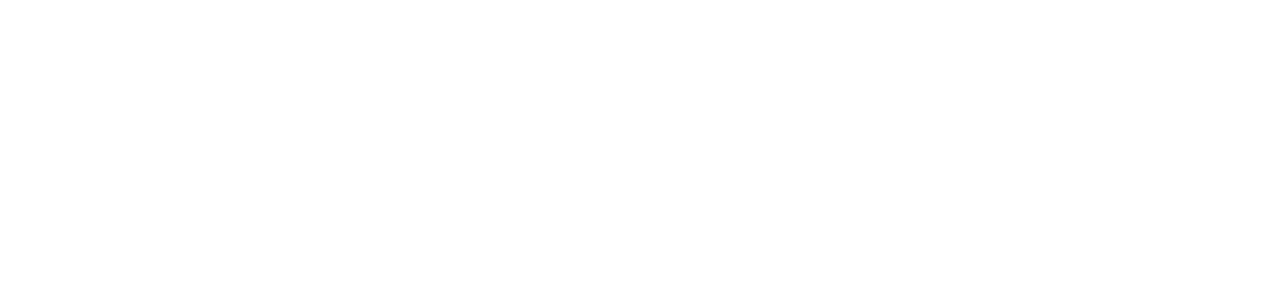
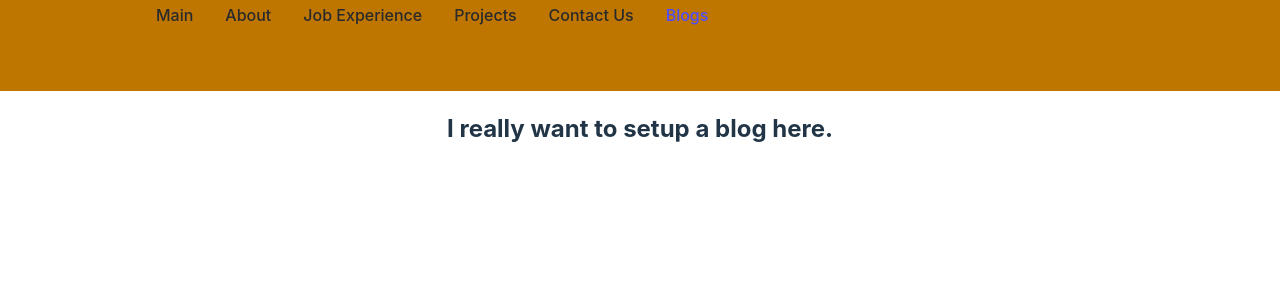
Before and after one commit to TyyGrrLily/Izzy-Website, a React (Vite) app in the folder vite-project/: page /blog in a window 1280 px wide. Before the commit this address had no page. Shown: the top 300 px of the page. Built offline with nearby package versions, Linux system fonts and the light colour scheme.

Commit message:
Added additional pages blog, experience, and projects.

```diff
--- a/vite-project/src/App.tsx
+++ b/vite-project/src/App.tsx
@@ -2,8 +2,11 @@ import { BrowserRouter as Router, Routes, Route } from "react-router-dom";
 import { About } from "./pages/About";
 import { Main } from "./pages/Main";
 import { Welcome } from "./pages/Welcome";
+import { Contact } from "./pages/Contact";
+import { Experience } from "./pages/Experience";
+import { Projects } from "./pages/Projects";
+import { Blog } from "./pages/Blog";
 import "./App.css";
-import { Contact } from "./pages/Contact";
 
 function App() {
   return (
@@ -12,10 +15,10 @@ function App() {
         <Route path="/" element={<Welcome />} />
         <Route path="/main" element={<Main />} />
         <Route path="/about" element={<About />} />
-        {/* <Route path="/experience" element={} />
-        <Route path="/projects" element={} /> */}
+        <Route path="/experience" element={<Experience />} />
+        <Route path="/projects" element={<Projects />} />
         <Route path="/contact" element={<Contact />} />
-        {/* <Route path="/blog" element={} /> */}
+        <Route path="/blog" element={<Blog />} />
       </Routes>
     </Router>
   );
--- a/vite-project/src/components/NavBar.tsx
+++ b/vite-project/src/components/NavBar.tsx
@@ -10,7 +10,7 @@ export const Navbar = () => {
           <NavLink to="/experience">Job Experience</NavLink>
           <NavLink to="/projects">Projects</NavLink>
           <NavLink to="/contact">Contact Us</NavLink>
-          <NavLink to="/blogs">Blogs</NavLink>
+          <NavLink to="/blog">Blogs</NavLink>
         </NavMenu>
       </Nav>
     </>
--- /dev/null
+++ b/vite-project/src/pages/Blog.tsx
@@ -0,0 +1,11 @@
+import { BasePage } from "./BasePage";
+
+export const Blog = () => {
+  return (
+    <BasePage>
+      <>
+        <h2>I really want to setup a blog here.</h2>
+      </>
+    </BasePage>
+  );
+};
--- /dev/null
+++ b/vite-project/src/pages/Experience.tsx
@@ -0,0 +1,11 @@
+import { BasePage } from "./BasePage";
+
+export const Experience = () => {
+  return (
+    <BasePage>
+      <>
+        <h2>Thank you for wanting to experience me!</h2>
+      </>
+    </BasePage>
+  );
+};
--- /dev/null
+++ b/vite-project/src/pages/Projects.tsx
@@ -0,0 +1,11 @@
+import { BasePage } from "./BasePage";
+
+export const Projects = () => {
+  return (
+    <BasePage>
+      <>
+        <h2>Thank you for wanting to see my projects!</h2>
+      </>
+    </BasePage>
+  );
+};
```
